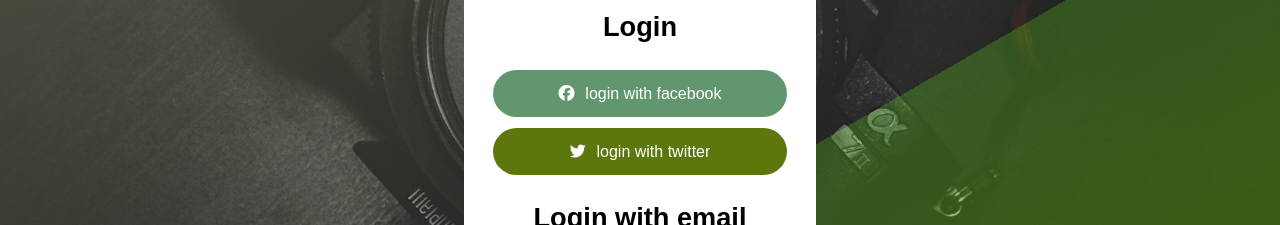
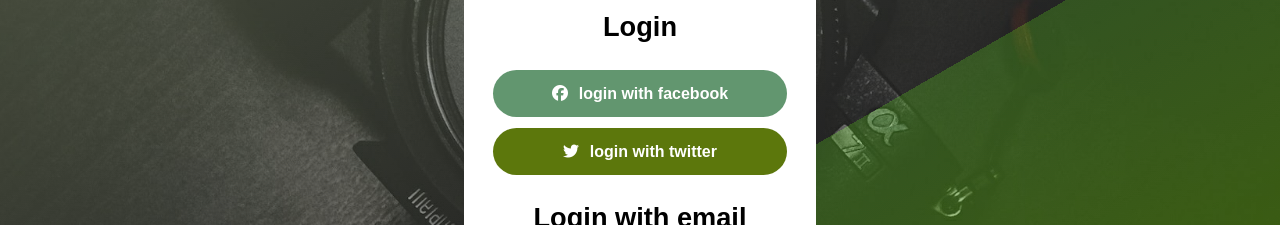
Before and after one commit to Folareen/animated-login, a plain HTML site: page index.html in a window 1280 px wide. Shown: the part 154-379 px from the top of the page. Drawn offline with Linux system fonts and the light colour scheme.

Commit message:
made the social log in bolder

```diff
--- a/style.css
+++ b/style.css
@@ -46,7 +46,6 @@ main{
     animation-iteration-count: 1;
     box-sizing: border-box;
     text-align: center;
-    /* box-shadow: 0px 0px 4px 2px rgb(170, 170, 170); */
 }
 @keyframes display{
     from{
@@ -83,6 +82,7 @@ h1{
     padding: .9em;
     margin: .7em 0 auto auto;
     border-radius: 30px;
+    font-weight: bold;
 }
 .facebook:hover, .twitter:hover{
     transform: scale(1.01);
```
Also changed, not shown: 1 other file.
